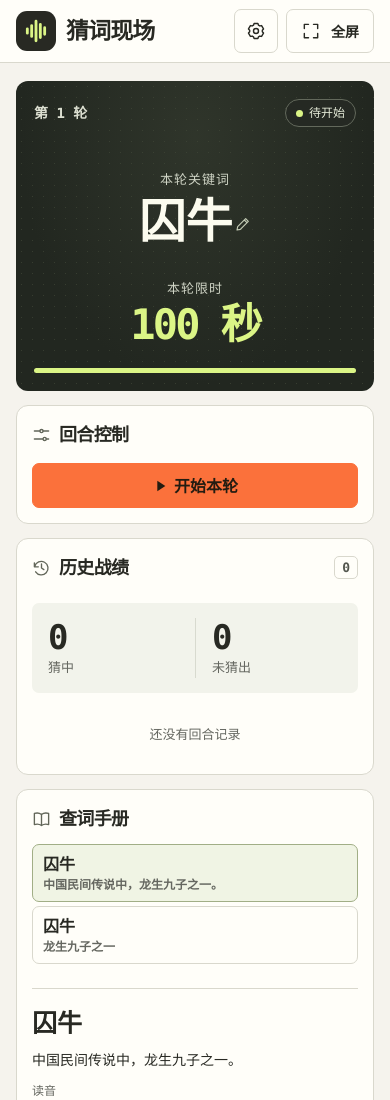
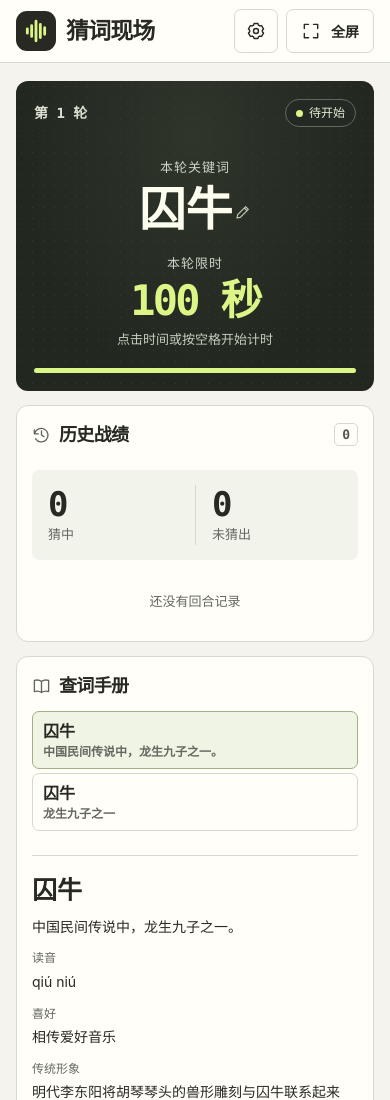
Before and after one commit to FiresChain/word-guess, a plain HTML site: page index.html in a window 390 px wide. Shown: the top 1100 px of the page. Drawn offline with Linux system fonts and the light colour scheme.

Commit message:
Run and settle guessing rounds from the millisecond timer

```diff
--- a/index.html
+++ b/index.html
@@ -16,10 +16,8 @@
     <symbol id="history" viewBox="0 0 24 24"><path d="M3.5 10a8.5 8.5 0 1 1 1.1 6.8M3 5.5v5h5M12 7v5l3 2"/></symbol>
     <symbol id="book" viewBox="0 0 24 24"><path d="M12 6.3C9.8 4.6 6 4.1 3 5v14c3-.9 6.8-.4 9 1.3 2.2-1.7 6-2.2 9-1.3V5c-3-.9-6.8-.4-9 1.3Zm0 0v14"/></symbol>
     <symbol id="expand" viewBox="0 0 24 24"><path d="M9 4H4v5m11-5h5v5M4 15v5h5m11-5v5h-5"/></symbol>
-    <symbol id="play" viewBox="0 0 24 24"><path d="m8 4 12 8-12 8z" fill="currentColor" stroke="none"/></symbol>
     <symbol id="gear" viewBox="0 0 24 24"><path d="m9 4 .7-2h4.6l.7 2 1.5.9 2.2-.4 2.3 4-1.4 1.6v1.8l1.4 1.6-2.3 4-2.2-.4-1.5.9-.7 2H9.7l-.7-2-1.5-.9-2.2.4-2.3-4 1.4-1.6v-1.8L3 8.5l2.3-4 2.2.4Z" transform="translate(0 1)"/><circle cx="12" cy="12" r="3"/></symbol>
     <symbol id="pencil" viewBox="0 0 24 24"><path d="m4 16-1 5 5-1L20 8l-4-4Zm10-10 4 4"/></symbol>
-    <symbol id="tune" viewBox="0 0 24 24"><path d="M3 7h7m4 0h7M3 17h11m4 0h3"/><circle cx="12" cy="7" r="2"/><circle cx="16" cy="17" r="2"/></symbol>
   </defs></svg>
   <header class="mast">
     <div class="mast-inner">
@@ -35,16 +33,15 @@
       <div class="stage">
         <div class="stage-top"><span id="round-label">第 1 轮</span><span class="status"><i></i><span id="round-state" role="status">待开始</span></span></div>
         <div class="prompt"><span class="prompt-label">本轮关键词</span><button type="button" id="edit-word" title="编辑关键词" aria-haspopup="dialog" aria-labelledby="word edit-label"><strong id="word">囚牛</strong><svg aria-hidden="true"><use href="#pencil"/></svg><span id="edit-label" class="sr-only">编辑关键词</span></button></div>
-        <div class="timing"><div id="clock-caption">倒计时</div><span id="clock" role="timer" aria-live="off">100 秒</span></div>
+        <div class="timing">
+          <div id="clock-caption">本轮限时</div>
+          <button type="button" id="toggle-clock" aria-label="开始计时" aria-keyshortcuts="Space">
+            <span id="clock" role="timer" aria-live="off">100 秒</span>
+          </button>
+          <p id="clock-hint">点击时间或按空格开始</p>
+        </div>
         <progress id="progress" max="1" value="1" aria-label="剩余时间比例"></progress>
       </div>
-      <section class="control panel">
-        <div class="section-heading"><svg aria-hidden="true"><use href="#tune"/></svg><h2>回合控制</h2></div>
-        <form id="setup">
-          <button class="primary" id="start" type="submit"><svg aria-hidden="true"><use href="#play"/></svg>开始本轮</button>
-        </form>
-        <div id="play-actions" hidden><button class="primary" id="won" type="button">猜中了</button><button id="failed" type="button">未猜出</button></div>
-      </section>
     </section>
     <aside class="history panel" aria-labelledby="history-title">
       <div class="section-heading"><svg aria-hidden="true"><use href="#history"/></svg><h2 id="history-title">历史战绩</h2><span class="count" id="history-count">0</span></div>
--- a/rounds.js
+++ b/rounds.js
@@ -2,9 +2,10 @@
   'use strict';
 
   const storageKey = 'word-guess.rounds.v1';
-  const resultLabels = { win: '猜中', loss: '未猜出', timeout: '超时' };
+  const resultLabels = { win: '猜中', loss: '未猜出', timeout: '没猜出来' };
   const defaultDuration = 100;
-  const setup = document.querySelector('#setup');
+  const toggleClock = document.querySelector('#toggle-clock');
+  const clockHint = document.querySelector('#clock-hint');
   const editWord = document.querySelector('#edit-word');
   const keywordDialog = document.querySelector('#keyword-dialog');
   const keywordForm = document.querySelector('#keyword-form');
@@ -21,9 +22,6 @@
   const roundLabel = document.querySelector('#round-label');
   const roundState = document.querySelector('#round-state');
   const progress = document.querySelector('#progress');
-  const playActions = document.querySelector('#play-actions');
-  const won = document.querySelector('#won');
-  const failed = document.querySelector('#failed');
   const historyList = document.querySelector('#history-list');
   const historyEmpty = document.querySelector('#history-empty');
   const historyCount = document.querySelector('#history-count');
@@ -103,8 +101,8 @@
     }
   }
 
-  function formatElapsed(ms) {
-    return `${(Math.floor(ms / 10) / 100).toFixed(2)} 秒`;
+  function formatSeconds(ms) {
+    return `${(ms / 1000).toFixed(3)} 秒`;
   }
 
   function lookupConfirmedWord() {
@@ -117,9 +115,10 @@
 
   function renderRound() {
     const round = activeRound ?? finishedRound;
-    setup.hidden = activeRound !== null;
-    playActions.hidden = activeRound === null;
     editWord.disabled = activeRound !== null;
+    const action = activeRound ? '结束并记录猜中' : (finishedRound ? '开始下一轮' : '开始计时');
+    toggleClock.setAttribute('aria-label', action);
+    clockHint.textContent = `点击时间或按空格${action}`;
     roundLabel.textContent = `第 ${round?.number ?? (history[0]?.number ?? 0) + 1} 轮`;
     const displayWord = round?.word ?? (confirmedWord || '请输入词条');
     word.textContent = displayWord;
@@ -136,8 +135,8 @@
       const remaining = round.limitMs - round.elapsedMs;
       roundState.dataset.state = round.result;
       roundState.textContent = resultLabels[round.result];
-      clock.textContent = formatElapsed(round.elapsedMs);
-      clockCaption.textContent = `本轮用时 · 剩余 ${formatElapsed(remaining)}`;
+      clock.textContent = formatSeconds(round.result === 'timeout' ? 0 : round.elapsedMs);
+      clockCaption.textContent = round.result === 'timeout' ? '时间到 · 没猜出来' : '本轮用时';
       progress.value = remaining / round.limitMs;
       return;
     }
@@ -165,7 +164,7 @@
       entry.textContent = round.word;
       const elapsed = document.createElement('span');
       elapsed.className = 'history-time';
-      elapsed.textContent = formatElapsed(round.elapsedMs);
+      elapsed.textContent = formatSeconds(round.elapsedMs);
       const result = document.createElement('span');
       result.className = 'history-result';
       result.textContent = resultLabels[round.result];
@@ -205,7 +204,7 @@
       finishRound('timeout');
       return;
     }
-    const time = `${Math.ceil(remaining / 1000)} 秒`;
+    const time = formatSeconds(remaining);
     if (clock.textContent !== time) clock.textContent = time;
     progress.value = remaining / activeRound.limitMs;
     frame = requestAnimationFrame(tick);
@@ -253,6 +252,7 @@
     saveRounds();
     renderRound();
     keywordDialog.close();
+    toggleClock.focus({ preventScroll: true });
     lookupConfirmedWord();
   });
 
@@ -271,14 +271,17 @@
     saveRounds();
     if (!activeRound) renderRound();
     settingsDialog.close();
+    toggleClock.focus({ preventScroll: true });
   });
   document.addEventListener('fullscreenchange', () => {
     if (document.fullscreenElement && settingsDialog.open) settingsDialog.close();
   });
 
-  setup.addEventListener('submit', event => {
-    event.preventDefault();
-    if (activeRound) return;
+  function toggleTimer() {
+    if (activeRound) {
+      finishRound('win');
+      return;
+    }
     if (!confirmedWord) {
       openKeyword();
       return;
@@ -294,10 +297,18 @@
     };
     saveRounds();
     runTimer();
+  }
+
+  toggleClock.addEventListener('click', toggleTimer);
+  document.addEventListener('keydown', event => {
+    if (event.key !== ' ' || event.defaultPrevented || event.isComposing ||
+        event.altKey || event.ctrlKey || event.metaKey || event.shiftKey ||
+        keywordDialog.open || settingsDialog.open) return;
+    const control = event.target.closest?.('button, input, textarea, select, a[href], [contenteditable]:not([contenteditable="false"])');
+    if (control && control !== toggleClock) return;
+    event.preventDefault();
+    if (!event.repeat) toggleTimer();
   });
-
-  won.addEventListener('click', () => finishRound('win'));
-  failed.addEventListener('click', () => finishRound('loss'));
 
   renderHistory();
   if (activeRound) runTimer();
--- a/styles.css
+++ b/styles.css
@@ -66,24 +66,21 @@ h1 { font-size:23px; letter-spacing:-.04em }
 .sr-only { position:absolute; width:1px; height:1px; padding:0; margin:-1px; overflow:hidden; clip-path:inset(50%); white-space:nowrap }
 #word { font-size:clamp(42px,6.2vw,98px); font-weight:850; line-height:1.25; overflow-wrap:anywhere }
 #word[data-length="long"] { font-size:clamp(26px,3.4vw,54px) }
+#toggle-clock { padding:0 8px; max-width:100%; background:transparent; border:0; color:inherit; touch-action:manipulation }
+#toggle-clock:hover { background:#ffffff0b }
+#clock-hint { margin-top:5px; color:#c7cdbd; font-size:13px }
 .timing { text-align:center; margin:0 0 18px }
 #clock { display:block; font:600 clamp(35px,4.8vw,76px)/1.16 var(--mono); color:var(--lime); letter-spacing:-.065em; font-variant-numeric:tabular-nums; margin-top:3px }
 progress { width:100%; height:5px; appearance:none; border:0; background:#49503f; border-radius:10px; overflow:hidden; accent-color:var(--lime) }
 progress::-webkit-progress-bar { background:#49503f }
 progress::-webkit-progress-value { background:var(--lime) }
 progress::-moz-progress-bar { background:var(--lime) }
-.control { margin-top:14px }
-#setup { margin-top:15px }
-#start { width:100% }
 dialog { width:min(360px, calc(100% - 32px)); border:1px solid var(--line); border-radius:12px; padding:24px; color:var(--ink); background:var(--panel); box-shadow:0 16px 60px #191d1933 }
 dialog::backdrop { background:#171c17a8 }
 dialog h2 { margin-bottom:16px; font-size:20px }
 dialog label:not(h2 label) { display:block; margin-bottom:6px; color:var(--muted); font-size:14px }
 .dialog-actions { margin-top:20px; display:flex; justify-content:flex-end; gap:8px }
 .primary { background:var(--orange); border-color:var(--orange); justify-content:center; gap:6px; min-height:45px; color:#231c11 }
-.primary svg { width:16px; height:16px }
-#play-actions { display:flex; gap:12px; margin-top:18px }
-#play-actions button { flex:1 }
 #lookup-status:not(:empty) { margin-top:8px }
 #results { margin:8px -4px 0; padding:4px; max-height:236px; overflow:auto }
 .result-option { text-align:left; display:block; width:100%; padding:7px 10px; overflow-wrap:anywhere }
```
